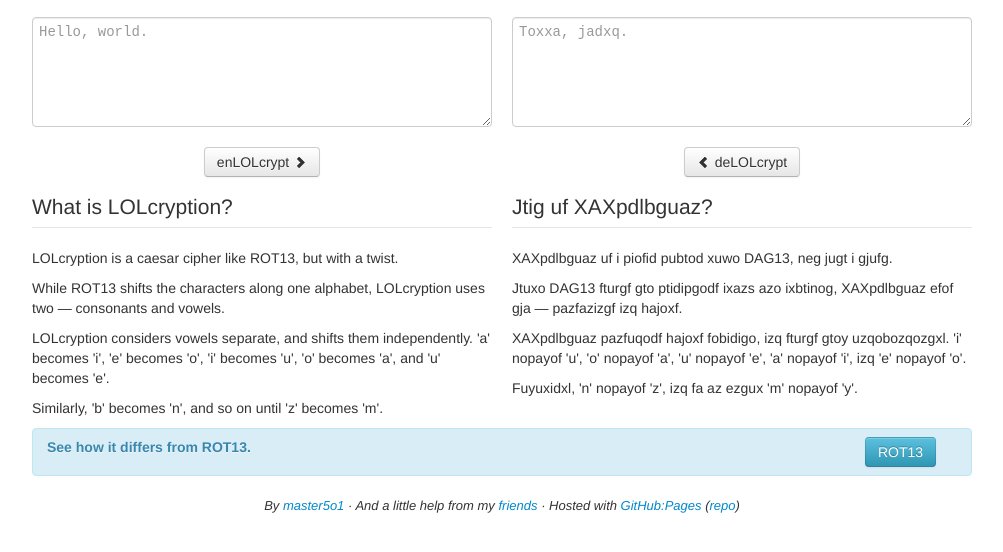
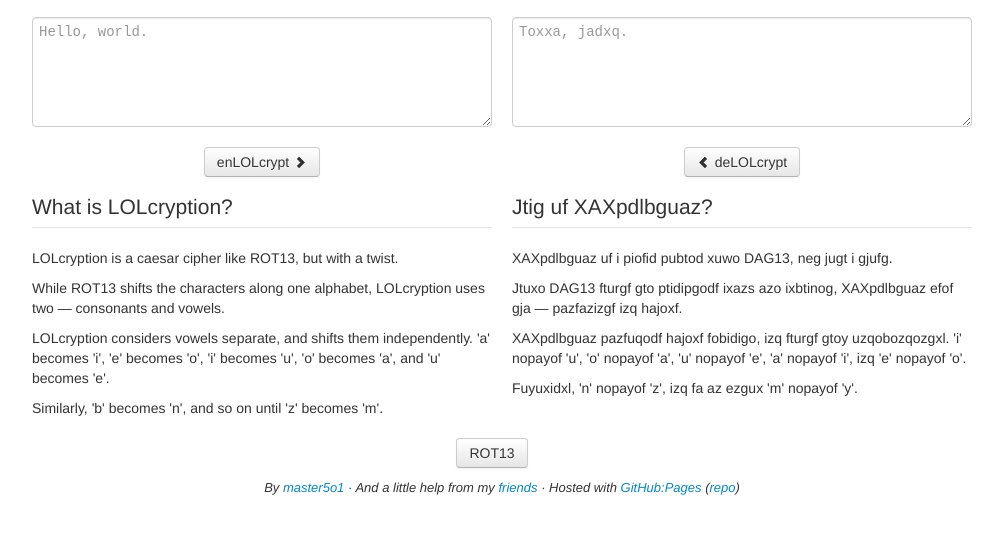
Before and after one commit to master5o1/lolcryption.master5o1.com, a plain HTML site: page index.html in a window 1280 px wide. Shown: the part 116-668 px from the top of the page, without its empty margins (138-1141 px from the left). Drawn offline with nearby package versions, Linux system fonts and the light colour scheme.

Commit message:
Update index.html

```diff
--- a/index.html
+++ b/index.html
@@ -53,11 +53,12 @@
 					<p>Fuyuxidxl, 'n' nopayof 'z', izq fa az ezgux 'm' nopayof 'y'.</p>
 				</div>
 			</div>
-			<div class="alert alert-info clearfix">
-				<p class="pull-left">
-					<strong class="pull-left">See how it differs from ROT13.</strong>
-				</p>
-				<button id="rot13" class="btn btn-info pull-right">ROT13</button>
+			<div class="row">
+				<div class="btn-toolbar" style="text-align: center;">
+					<div class="btn-group">
+						<button id="rot13" class="btn">ROT13</button>
+					</div>
+				</div>
 			</div>
 			<div class="small-oblique" style="text-align: center;">
 				By <a href="http://master5o1.com/">master5o1</a> &middot; And a little help from my <a href="https://github.com/ualug?tab=members">friends</a> &middot;
```
